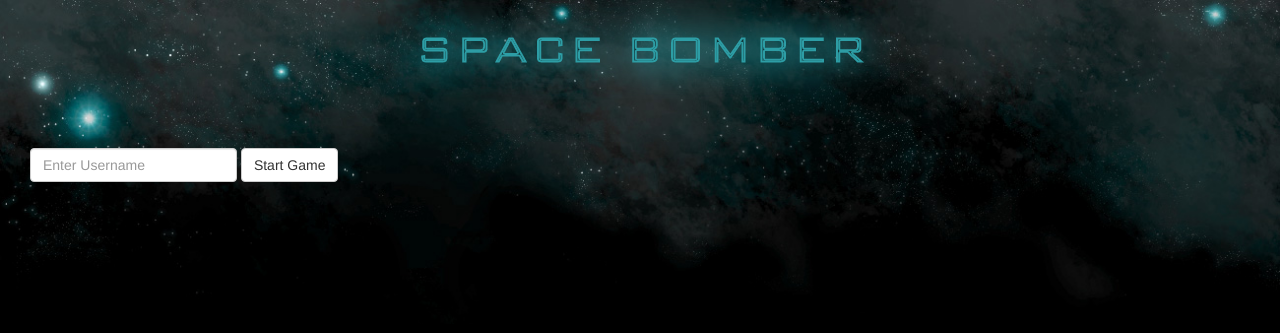
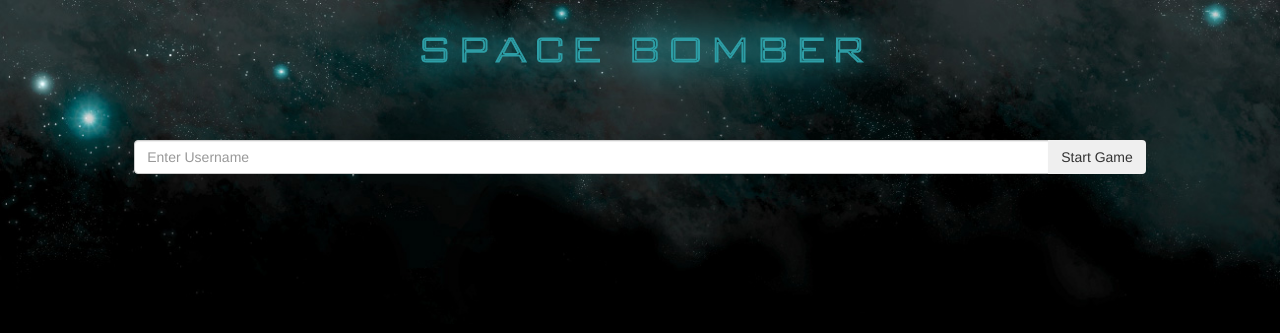
Before and after one commit to RavingRabbit75/SpaceBomber, a Flask app: page / in a window 1280 px wide. Shown: the top 333 px of the page. Run offline with Flask 2, Linux system fonts and the light colour scheme; some libraries are stand-ins or nearby versions.

Commit message:
Duplicated some visual changes to index.html and game.html from the saveFeature branch

```diff
--- a/project/static/css/style.css
+++ b/project/static/css/style.css
@@ -11,6 +11,15 @@
 	margin: 0px;
 	padding: 0px;
 }
+
+.main-font {
+	font-family: Arial, sans-serif;
+}
+
+.main-color {
+	color: #4cc7d1;
+}
+
 
 /* index.html page specific --------------------------*/
 #titleArea{
@@ -40,6 +49,7 @@
 }
 
 
+
 /* index.html page specific --------------------------*/
 
 #app_container{
@@ -47,11 +57,13 @@
 	width: 100%;
 	height: 100%;
 	display: table;
+	z-index: 100;
 }
 
 #app_container_middle{
 	display: table-cell;
     vertical-align: middle;
+
 }
 
 #app {
@@ -63,11 +75,15 @@
 	margin-left: auto;
 }
 
+
+
+
+/* game.html page specific --------------------------*/
+
 #playerPanel {
 	width: 1000px;
 	height: 400px;
 	position: absolute;
-	/*border: 1px solid white;*/
 	box-sizing: border-box;
 	border-top: 1px solid #45d6e0;
 	top: 400px;
@@ -78,14 +94,12 @@
 	width: 1000px;
 	height: 400px;
 	position: absolute;
-	/*border: 1px solid white;*/
-	box-sizing: border-box;
+	top:-1px;
 	border-bottom: 1px solid #45d6e0;
 	color: white;
 }
 
 .gridTile {
-	/*background-image: url("./../images/singleTile.png");*/
 	width: 50px;
 	height: 50px;
 	position: relative;
@@ -93,11 +107,9 @@
 	vertical-align: top;
 	padding: 0;
 	margin: 0;
-	/*margin-bottom: -4px;*/
 }
 
 .hitMarker {
-	/*background-image: url("./../images/hitMarker.png");*/
 	width: 50px;
 	height: 50px;
 	position: absolute;
@@ -106,7 +118,6 @@
 }
 
 .missMarker {
-	/*background-image: url("./../images/missMarker.png");*/
 	width: 50px;
 	height: 50px;
 	position: absolute;
@@ -125,7 +136,6 @@
 }
 
 .ship1 {
-	/*background-image: url("./../images/ship1.png");*/
 	width: 50px;
 	height: 150px;
 	position: absolute;
@@ -153,10 +163,13 @@
 }
 
 #title{
-	margin-bottom: -10px;
+	font-family: Arial, sans-serif;
+	color: #4cc7d1;
+	margin-bottom: 10px;
 }
 
 #playerlabels{
+	margin-top: 40px;
 	margin-left: 5px;
 }
 
@@ -196,23 +209,3 @@
 	margin-top:30px;
 	margin-left: 5px;
 }
-
-
-
-
-/* this gets rid of a faint line that bootstrap causes*/
-/*.navbar{
-	border: 0;
-}
-.navbar-form, .navbar-left {
-	-webkit-box-shadow: none;
-    -moz-box-shadow: none;
-    -o-box-shadow: none;
-    box-shadow: none;
-}
-.navbar-default {
-	outline: none;
-	border:none !important;
-	box-shadow:none !important;
-}
-*/
--- a/project/templates/game.html
+++ b/project/templates/game.html
@@ -11,6 +11,9 @@
 
 </head>
 <body class="black-bg zero-margin">
+<div id="titleArea" >
+	<img class="title-image" src="../static/images/space_background.jpg" alt="">
+</div>
 <div id="app_container">
 	<div id="app_container_middle">
 		<div id="app" class="border"></div>
@@ -18,8 +21,10 @@
 </div>
 <script>
 	var p_name="{{p_name}}";
+	var e_name="{{e_name}}";
 	var ready="{{ready}}";
 	var game_id="{{game_id}}";
+	var game_data="{{game_data}}"
 </script>
 <script src="{{url_for('static', filename='./js/bundle.js')}}"></script>
 
--- a/project/templates/index.html
+++ b/project/templates/index.html
@@ -23,12 +23,21 @@
 </div>
 
 <div id="indexMain" class="container-fluid">
-	<form id="searchForm" class="navbar-form navbar-left" action="/game/{{game_id}}" method="POST">
-		<div class="form-group">
-			<input type="text" name="username" class="form-control form-bottom-margin" placeholder="Enter Username">
-		</div>
-		<button type="submit" id="submitBtn" class="btn btn-default">Start Game</button>
-	</form>
+	<div class="col-xs-1">
+
+	</div>
+	<div class="col-xs-10">
+		<form id="searchForm" class="form" action="/game/{{game_id}}" method="POST">
+			<div class="input-group">
+				<input type="text" name="username" class="form-control" placeholder="Enter Username">
+				<span class="input-group-btn">
+					<button class="btn btn-secondary" type="submit">Start Game</button>
+				</span>
+		    </div>
+	    </form>
+	<div class="col-xs-1">
+
+	</div>
 </div>
 </body>
 </html>
```
